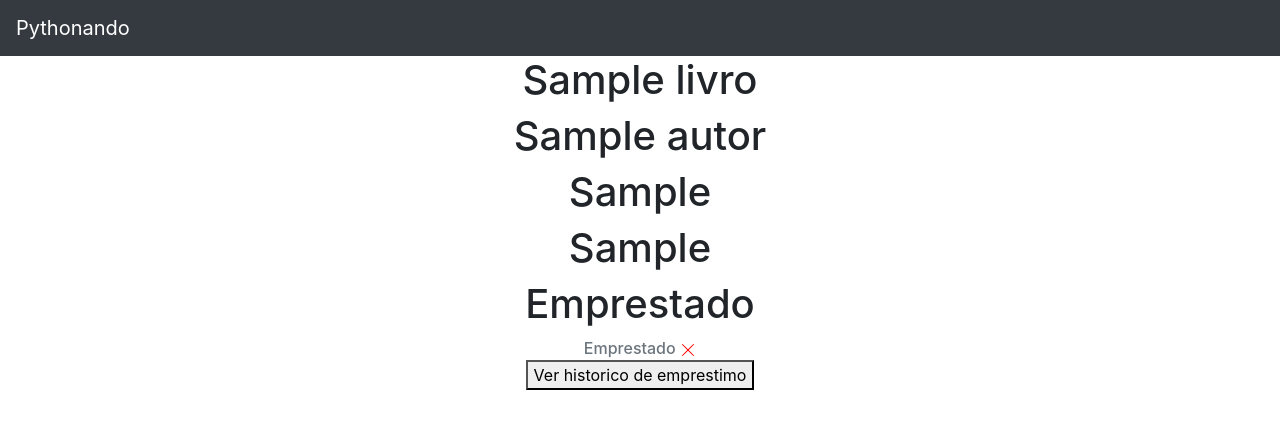
After one commit to fabianosf/biblioteca_django, a Django app: template livro/templates/ver_livro.html in a window 1280 px wide. The commit adds this page. Shown: the top 429 px of the page. Run offline with Django 3.2, Linux system fonts and the light colour scheme; the template is opened without the code that fills it: most values are stand-ins (such as "Sample title", 1, 10 or a date in 2020).

```diff
--- a/livro/models.py
+++ b/livro/models.py
@@ -9,6 +9,9 @@ class Categoria(models.Model):
 
     def __str__(self):
         return self.nome
+
+class Emprestimos(models.Model):
+    pass
 
 
 class Livros(models.Model):
--- a/livro/templates/home.html
+++ b/livro/templates/home.html
@@ -25,7 +25,7 @@
                   {% endif  %}
                   <br>
                   <br>
-                  <button class="btn btn-info">Acessar</button>
+                  <a href="{% url 'ver_livros' livro.id %}" class="btn btn-info">Acessar</a>
                 </div>
               </div>
         </div>
--- /dev/null
+++ b/livro/templates/ver_livro.html
@@ -0,0 +1,31 @@
+{% extends 'base.html' %}
+
+{% block 'conteudo' %}
+
+
+<div style="text-align: center;" class="container">
+    <h1> {{livro.nome}}</h1>
+    <h1> {{livro.autor}}</h1>
+    <h1> {{livro.co_autor}}</h1>
+    <h1> {{livro.data_cadastro}}</h1>
+    <h1>Emprestado</h1>
+
+    {% if livro.emprestado %}
+        <h6 style="display: inline;" class="card-subtitle mb-2 text-muted">Emprestado</h6>
+        <svg style="color: green;" xmlns="http://www.w3.org/2000/svg" width="16" height="16" fill="currentColor" class="bi bi-check-lg" viewBox="0 0 16 16">
+        <path d="M12.736 3.97a.733.733 0 0 1 1.047 0c.286.289.29.756.01 1.05L7.88 12.01a.733.733 0 0 1-1.065.02L3.217 8.384a.757.757 0 0 1 0-1.06.733.733 0 0 1 1.047 0l3.052 3.093 5.4-6.425a.247.247 0 0 1 .02-.022"/>
+        </svg>
+        {% else %}
+        <h6 style="display: inline;" class="card-subtitle mb-2 text-muted">Emprestado</h6>
+        <svg style="color: red;" xmlns="http://www.w3.org/2000/svg" width="16" height="16" fill="currentColor" class="bi bi-x-lg" viewBox="0 0 16 16">
+        <path d="M2.146 2.854a.5.5 0 1 1 .708-.708L8 7.293l5.146-5.147a.5.5 0 0 1 .708.708L8.707 8l5.147 5.146a.5.5 0 0 1-.708.708L8 8.707l-5.146 5.147a.5.5 0 0 1-.708-.708L7.293 8z"/>
+        </svg>
+    {% endif  %}
+
+    <br>
+    <button>Ver historico de emprestimo</button>
+
+</div>
+
+
+{% endblock %}
--- a/livro/urls.py
+++ b/livro/urls.py
@@ -2,5 +2,6 @@ from django.urls import path
 from . import views
 
 urlpatterns = [
-    path('home/', views.home, name='home')
+    path('home/', views.home, name='home'),
+    path('ver_livros/<int:id>', views.ver_livros, name='ver_livros'),
 ]
--- a/livro/views.py
+++ b/livro/views.py
@@ -12,3 +12,9 @@ def home(request):
         return render(request, 'home.html', {'livros': livros})
     else:
         return redirect('/auth/login/?status=2')
+
+
+def ver_livros(request, id):
+    livros = Livros.objects.get(id = id)
+    print(livros)
+    return render(request, 'ver_livro.html', {'livro': livros})
--- a/templates/base.html
+++ b/templates/base.html
@@ -16,7 +16,7 @@
 
     <!-- NAVBAR BOOTSTRAP-->
     <nav class="navbar navbar-dark bg-dark">
-      <a class="navbar-brand" href="#">Pythonando</a>
+      <a class="navbar-brand" href="{% url 'home.html' %}">Pythonando</a>
     </nav>
 
     {% block 'conteudo' %} {% endblock %}
```
